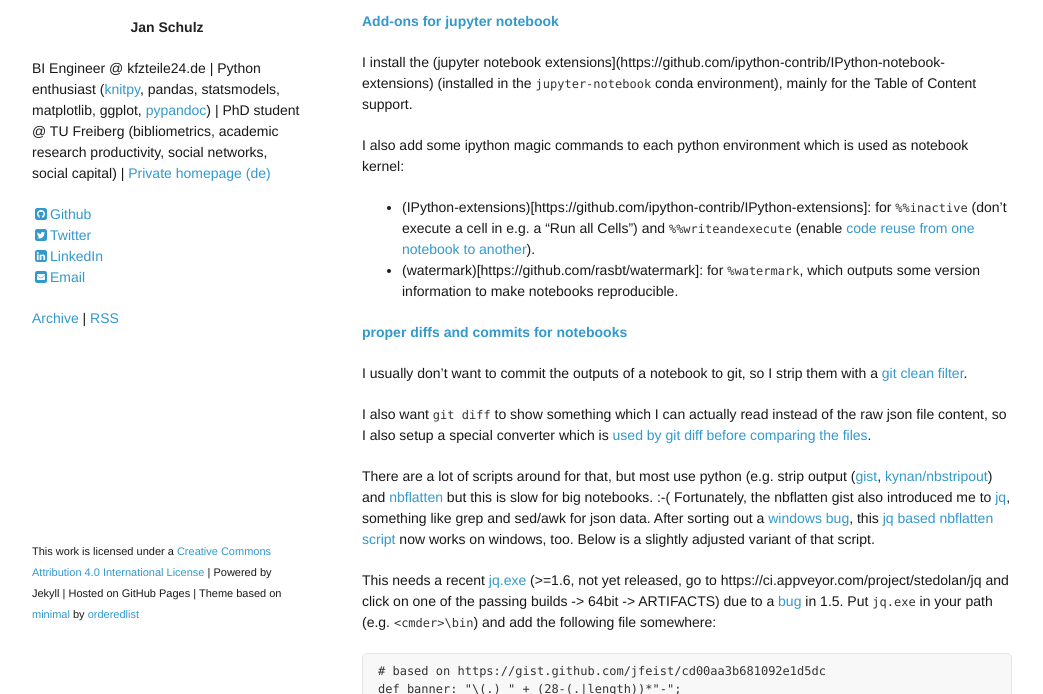
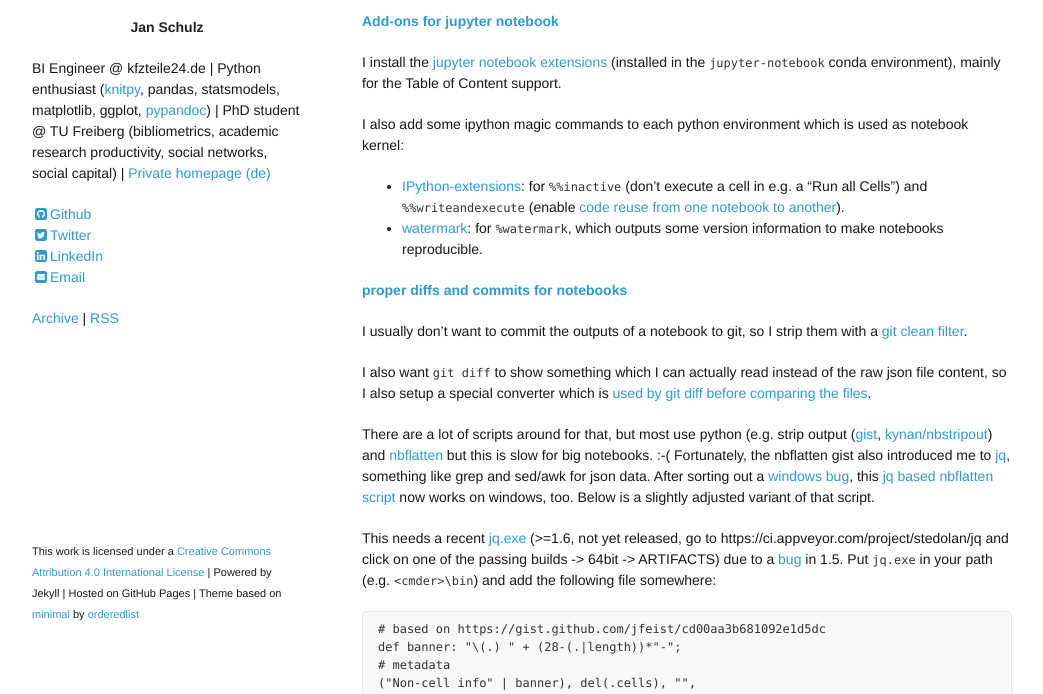
Before and after one commit to JanSchulz/JanSchulz.github.io, a Jekyll site: the page built from _posts/2016-01-26-windows-dev-environment.md, in a window 1280 px wide and 900 px high, scrolled down 3921 px, cut to the strip 206-900 px from the top of the window. Shown: the whole strip, without its empty margins (118-1161 px from the left). Built offline with Jekyll 4.4.1, drawn with Linux system fonts in a browser that asks for light colours; nearby versions of some CDN libraries; comment, search, counter and statistics services are not loaded.

Commit message:
Fix win-dev post some more

```diff
--- a/_posts/2016-01-26-windows-dev-environment.md
+++ b/_posts/2016-01-26-windows-dev-environment.md
@@ -182,12 +182,12 @@
 
 #### Add-ons for jupyter notebook
 
-I install the (jupyter notebook extensions](https://github.com/ipython-contrib/IPython-notebook-extensions) (installed in the `jupyter-notebook` conda environment), mainly for the Table of Content support.
+I install the [jupyter notebook extensions](https://github.com/ipython-contrib/IPython-notebook-extensions) (installed in the `jupyter-notebook` conda environment), mainly for the Table of Content support.
 
 I also add some ipython magic commands to each python environment which is used as notebook kernel:
 
-* (IPython-extensions)[https://github.com/ipython-contrib/IPython-extensions]: for `%%inactive` (don't execute a cell in e.g. a "Run all Cells") and `%%writeandexecute` (enable [code reuse from one notebook to another](https://ipython-extensions.readthedocs.org/en/latest/magics.html#cellmagic-writeandexecute)).
-* (watermark)[https://github.com/rasbt/watermark]: for `%watermark`, which outputs some version information to make notebooks reproducible.
+* [IPython-extensions](https://github.com/ipython-contrib/IPython-extensions): for `%%inactive` (don't execute a cell in e.g. a "Run all Cells") and `%%writeandexecute` (enable [code reuse from one notebook to another](https://ipython-extensions.readthedocs.org/en/latest/magics.html#cellmagic-writeandexecute)).
+* [watermark](https://github.com/rasbt/watermark): for `%watermark`, which outputs some version information to make notebooks reproducible.
 
 #### proper diffs and commits for notebooks
 
```
